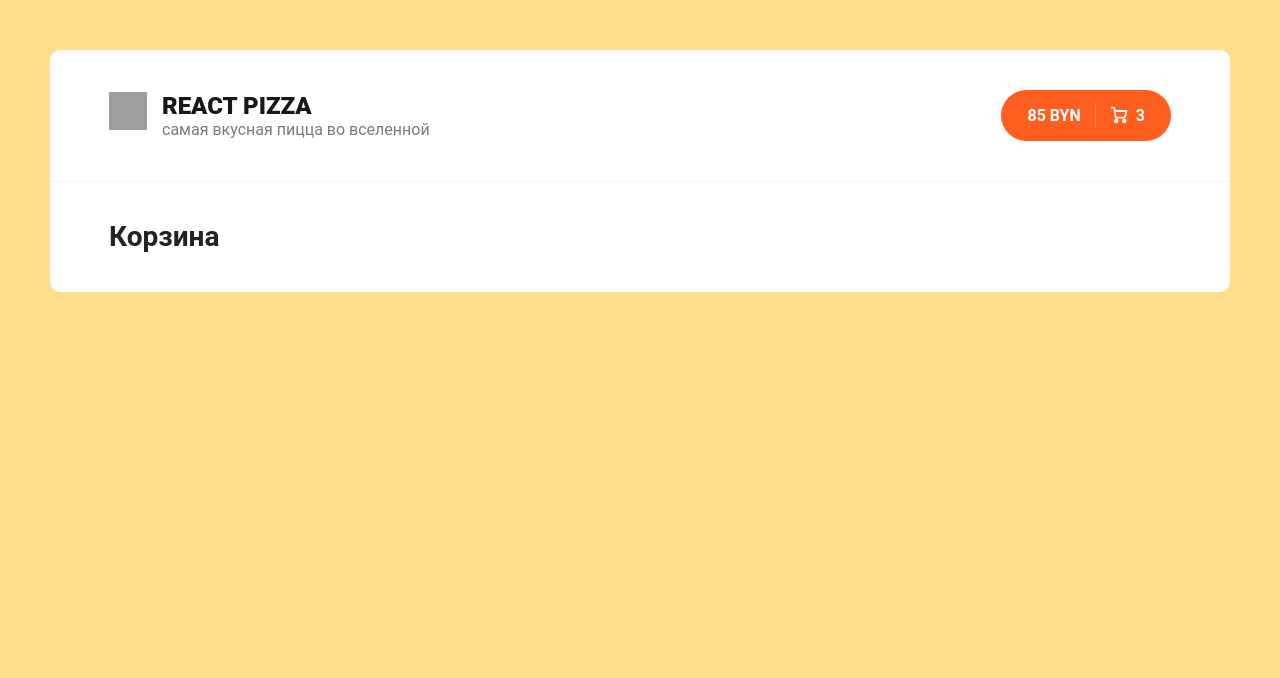
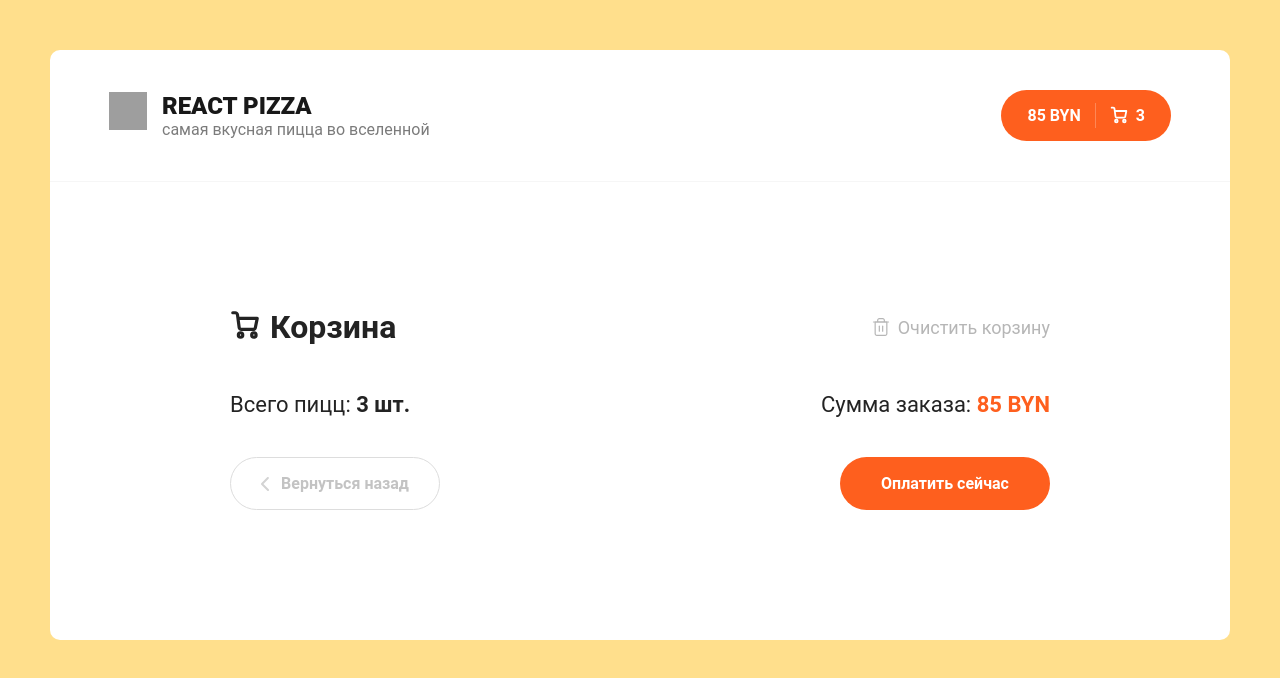
Before and after one commit to OldPole/React-Pizza, a React (Create React App) app: page /cart in a window 1280 px wide. Shown: the top 678 px of the page. Built offline with nearby package versions, Linux system fonts and the light colour scheme; grey boxes are pictures that could not be loaded.

Commit message:
Added adaptive for mobile devices and markup for CartPage

```diff
--- a/src/components/PizzaBlock/index.jsx
+++ b/src/components/PizzaBlock/index.jsx
@@ -6,6 +6,7 @@
   const pizzasTypes = ['тонкое', 'традиционное'];
 
   return (
+    <div className="pizza-block-wrapper">
       <div className="pizza-block">
         <img className="pizza-block__image" src={imageUrl} alt="Pizza" />
         <h4 className="pizza-block__title">{title}</h4>
@@ -50,6 +51,7 @@
           </button>
         </div>
       </div>
+    </div>
   );
 };
 
--- a/src/pages/CartPage.jsx
+++ b/src/pages/CartPage.jsx
@@ -1,5 +1,112 @@
+import { Link } from 'react-router-dom';
+
 const CartPage = () => {
-  return <h2>Корзина</h2>;
+  return (
+    <div className="container container--cart">
+      <div className="cart">
+        <div className="cart__top">
+          <h2 className="content__title">
+            <svg
+              width="18"
+              height="18"
+              viewBox="0 0 18 18"
+              fill="none"
+              xmlns="http://www.w3.org/2000/svg">
+              <path
+                d="M6.33333 16.3333C7.06971 16.3333 7.66667 15.7364 7.66667 15C7.66667 14.2636 7.06971 13.6667 6.33333 13.6667C5.59695 13.6667 5 14.2636 5 15C5 15.7364 5.59695 16.3333 6.33333 16.3333Z"
+                stroke="white"
+                strokeWidth="1.8"
+                strokeLinecap="round"
+                strokeLinejoin="round"></path>
+              <path
+                d="M14.3333 16.3333C15.0697 16.3333 15.6667 15.7364 15.6667 15C15.6667 14.2636 15.0697 13.6667 14.3333 13.6667C13.597 13.6667 13 14.2636 13 15C13 15.7364 13.597 16.3333 14.3333 16.3333Z"
+                stroke="white"
+                strokeWidth="1.8"
+                strokeLinecap="round"
+                strokeLinejoin="round"></path>
+              <path
+                d="M4.78002 4.99999H16.3334L15.2134 10.5933C15.1524 10.9003 14.9854 11.176 14.7417 11.3722C14.4979 11.5684 14.1929 11.6727 13.88 11.6667H6.83335C6.50781 11.6694 6.1925 11.553 5.94689 11.3393C5.70128 11.1256 5.54233 10.8295 5.50002 10.5067L4.48669 2.82666C4.44466 2.50615 4.28764 2.21182 4.04482 1.99844C3.80201 1.78505 3.48994 1.66715 3.16669 1.66666H1.66669"
+                stroke="white"
+                strokeWidth="1.8"
+                strokeLinecap="round"
+                strokeLinejoin="round"></path>
+            </svg>
+            Корзина
+          </h2>
+          <div className="cart__clear">
+            <svg
+              width="20"
+              height="20"
+              viewBox="0 0 20 20"
+              fill="none"
+              xmlns="http://www.w3.org/2000/svg">
+              <path
+                d="M2.5 5H4.16667H17.5"
+                stroke="#B6B6B6"
+                strokeWidth="1.2"
+                strokeLinecap="round"
+                strokeLinejoin="round"></path>
+              <path
+                d="M6.66663 5.00001V3.33334C6.66663 2.89131 6.84222 2.46739 7.15478 2.15483C7.46734 1.84227 7.89127 1.66667 8.33329 1.66667H11.6666C12.1087 1.66667 12.5326 1.84227 12.8451 2.15483C13.1577 2.46739 13.3333 2.89131 13.3333 3.33334V5.00001M15.8333 5.00001V16.6667C15.8333 17.1087 15.6577 17.5326 15.3451 17.8452C15.0326 18.1577 14.6087 18.3333 14.1666 18.3333H5.83329C5.39127 18.3333 4.96734 18.1577 4.65478 17.8452C4.34222 17.5326 4.16663 17.1087 4.16663 16.6667V5.00001H15.8333Z"
+                stroke="#B6B6B6"
+                strokeWidth="1.2"
+                strokeLinecap="round"
+                strokeLinejoin="round"></path>
+              <path
+                d="M8.33337 9.16667V14.1667"
+                stroke="#B6B6B6"
+                strokeWidth="1.2"
+                strokeLinecap="round"
+                strokeLinejoin="round"></path>
+              <path
+                d="M11.6666 9.16667V14.1667"
+                stroke="#B6B6B6"
+                strokeWidth="1.2"
+                strokeLinecap="round"
+                strokeLinejoin="round"></path>
+            </svg>
+
+            <span>Очистить корзину</span>
+          </div>
+        </div>
+        <div className="content__items"></div>
+        <div className="cart__bottom">
+          <div className="cart__bottom-details">
+            <span>
+              {' '}
+              Всего пицц: <b>{3} шт.</b>{' '}
+            </span>
+            <span>
+              {' '}
+              Сумма заказа: <b>{85} BYN</b>{' '}
+            </span>
+          </div>
+          <div className="cart__bottom-buttons">
+            <Link to="/" className="button button--outline button--add go-back-btn">
+              <svg
+                width="8"
+                height="14"
+                viewBox="0 0 8 14"
+                fill="none"
+                xmlns="http://www.w3.org/2000/svg">
+                <path
+                  d="M7 13L1 6.93015L6.86175 1"
+                  stroke="#D3D3D3"
+                  strokeWidth="1.5"
+                  strokeLinecap="round"
+                  strokeLinejoin="round"></path>
+              </svg>
+
+              <span>Вернуться назад</span>
+            </Link>
+            <div className="button pay-btn">
+              <span>Оплатить сейчас</span>
+            </div>
+          </div>
+        </div>
+      </div>
+    </div>
+  );
 };
 
 export default CartPage;
--- a/src/scss/app.scss
+++ b/src/scss/app.scss
@@ -16,25 +16,83 @@
   margin: 50px auto;
   border-radius: 10px;
   max-width: 1400px;
+
+  @media screen and (max-width: 440px) {
+    width: calc(110vw - 100px);
+    margin: 30px auto;
+  }
 }
 
 .content {
   padding: 40px 0;
 
   &__title {
-    margin: 35px 0;
+    margin-top: 60px;
+    margin-bottom: 50px;
+    font-size: 38px;
+    font-weight: bold;
   }
 
   &__items {
-    display: flex;
-    flex-wrap: wrap;
-    justify-content: space-between;
+    display: grid;
+    grid-template-columns: repeat(4, 1fr);
+    grid-template-rows: repeat(2, 1fr);
+    grid-column-gap: 25px;
+
+    @media screen and (max-width: 1500px) {
+      grid-template-columns: repeat(3, 1fr);
+    }
+
+    @media screen and (max-width: 1220px) {
+      grid-template-columns: repeat(2, 1fr);
+    }
+    @media screen and (max-width: 770px) {
+      grid-template-columns: repeat(1, 1fr);
+    }
   }
 
   &__top {
     display: flex;
     align-items: center;
     justify-content: space-between;
+
+    @media screen and (max-width: 1320px) {
+      .categories {
+        width: 600px;
+        overflow: auto;
+
+        ul {
+          width: 750px;
+        }
+      }
+    }
+
+    @media screen and (max-width: 1100px) {
+      .categories {
+        width: 350px;
+      }
+    }
+
+    @media screen and (max-width: 820px) {
+      flex-direction: column-reverse;
+      .categories {
+        width: 400px;
+        ul {
+          margin-top: 30px;
+        }
+      }
+    }
+
+    @media screen and (max-width: 550px) {
+      .categories {
+        width: 230px;
+        ul {
+          li {
+            padding: 8px 20px;
+          }
+        }
+      }
+    }
   }
 }
 
--- a/src/scss/components/_header.scss
+++ b/src/scss/components/_header.scss
@@ -8,6 +8,14 @@
     display: flex;
     align-items: center;
     justify-content: space-between;
+
+    @media screen and (max-width: 640px) {
+      flex-direction: column;
+
+      .header__logo {
+        margin-bottom: 30px;
+      }
+    }
   }
 
   &__logo {
--- a/src/scss/components/_pizza-block.scss
+++ b/src/scss/components/_pizza-block.scss
@@ -5,8 +5,9 @@
   text-align: center;
   margin-bottom: 65px;
 
-  &:not(:nth-of-type(4n)) {
-    margin-right: 35px;
+  &-wrapper {
+    display: flex;
+    justify-content: center;
   }
 
   &__image {
--- a/src/scss/components/_sort.scss
+++ b/src/scss/components/_sort.scss
@@ -19,6 +19,10 @@
       color: $orange;
       border-bottom: 1px dashed $orange;
       cursor: pointer;
+    }
+
+    @media screen and (max-width: 820px) {
+      justify-content: center;
     }
   }
 
```
Lines whose indentation alone changed are shown as unchanged.
